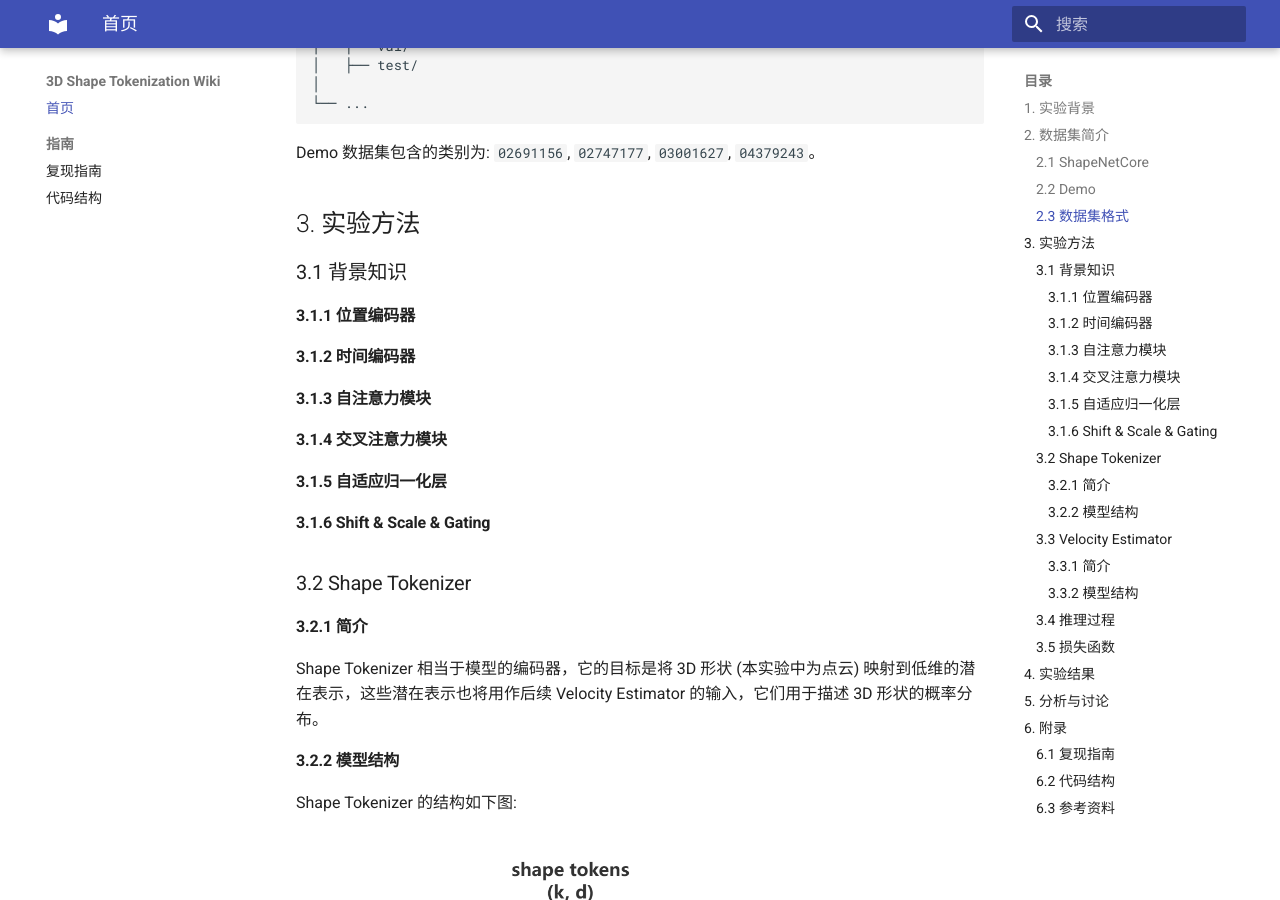
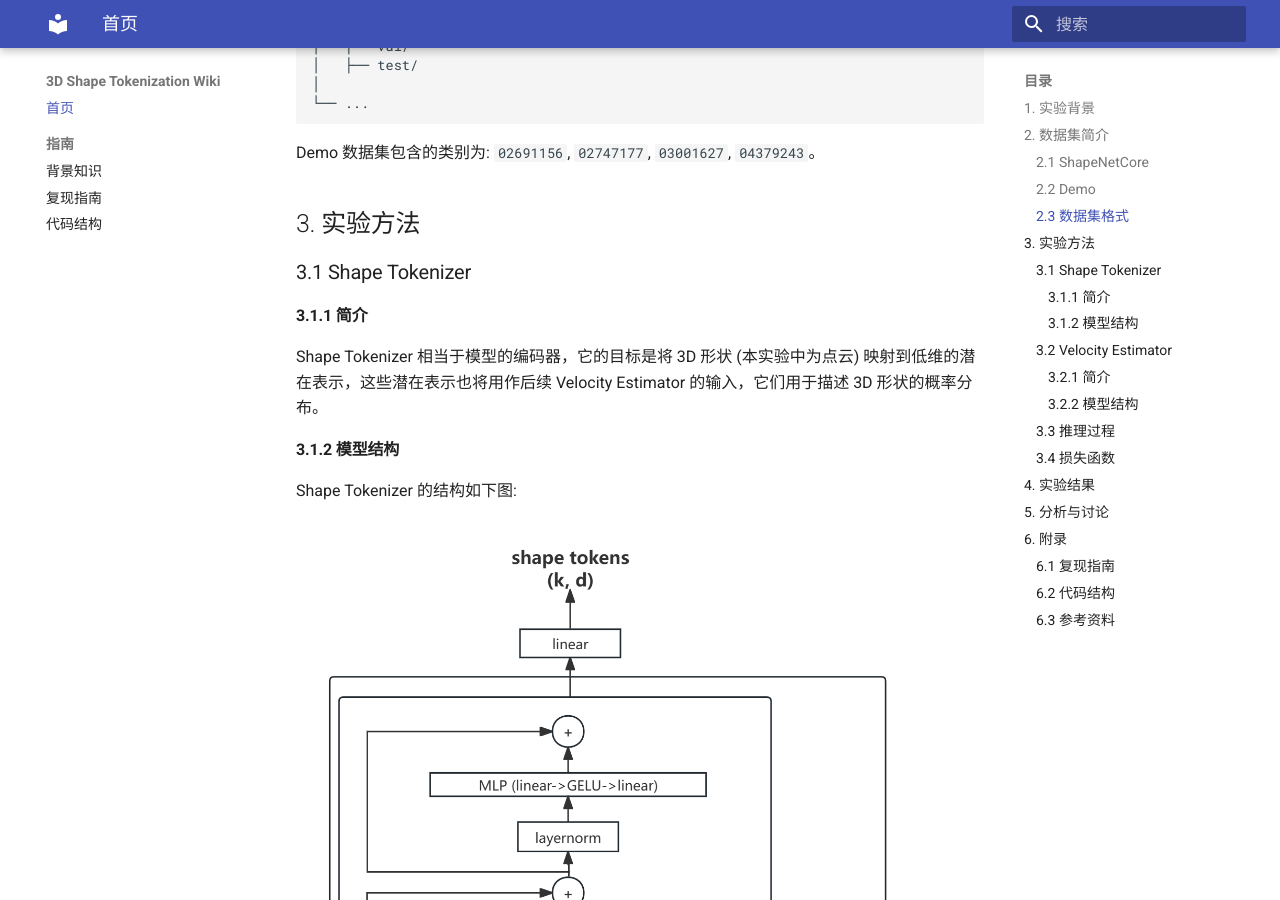
Before and after one commit to Sy-SU/3D-Shape-Tokenization, an MkDocs documentation site: the page built from docs/index.md, in a window 1280 px wide and 900 px high, scrolled down 1147 px. Built offline with MkDocs 1.6.1 and Material for MkDocs 9.7.7, drawn with Linux system fonts in a browser that asks for light colours; some of the changed text lies outside the part shown.

Commit message:
调整结构

```diff
--- /dev/null
+++ b/docs/bg.md
@@ -0,0 +1,13 @@
+# 背景知识
+
+## 位置编码器
+
+## 时间编码器
+
+## 自注意力模块
+
+## 交叉注意力模块
+
+## 自适应归一化层
+
+## Shift & Scale & Gating
--- a/docs/index.md
+++ b/docs/index.md
@@ -47,27 +47,13 @@ Demo 数据集包含的类别为: `02691156`, `02747177`, `03001627`, `04379243`
 
 ## 3. 实验方法
 
-### 3.1 背景知识
+### 3.1 Shape Tokenizer
 
-#### 3.1.1 位置编码器
-
-#### 3.1.2 时间编码器
-
-#### 3.1.3 自注意力模块
-
-#### 3.1.4 交叉注意力模块
-
-#### 3.1.5 自适应归一化层
-
-#### 3.1.6 Shift & Scale & Gating
-
-### 3.2 Shape Tokenizer
-
-#### 3.2.1 简介
+#### 3.1.1 简介
 
 Shape Tokenizer 相当于模型的编码器，它的目标是将 3D 形状 (本实验中为点云) 映射到低维的潜在表示，这些潜在表示也将用作后续 Velocity Estimator 的输入，它们用于描述 3D 形状的概率分布。
 
-#### 3.2.2 模型结构
+#### 3.1.2 模型结构
 
 Shape Tokenizer 的结构如下图:
 
@@ -77,13 +63,13 @@ Shape Tokenizer 将点云编码为 $k$ 个 $d$ 维的 Shape Token。在 Shape To
 
 初始状态下，我们随机生成 $k$ 个 $d_f$ 维的 Shape Token，同时通过位置编码器将输入点云中的 $n$ 个点编码为 $d'$ 维的向量。我们使用 Shape Tokens 作为交叉注意力模块中的查询，位置编码作为键值，从点云中提取全局几何特征。同时使用残差连接、归一化和 MLP 来增强训练的稳定性, 经过交叉注意力模块后, 我们得到 $k$ 个 $d_f$ 维的 Shape Token。接着我们采用 2 个堆叠的自注意力模块，建立 Token 之间的依赖关系. 我们选择重复上述模块 6 次以达到细化 Token 表示的目的。最终经过一个线性层，我们得到 $k$ 个 $d$ 维的 Shape Token。它将作为后续 Velocity Estimator 的输入。
 
-### 3.3 Velocity Estimator
+### 3.2 Velocity Estimator
 
-#### 3.3.1 简介
+#### 3.2.1 简介
 
 Velocity Estimator 是模型的解码器，它的目标是将 Shape Token 解码为 3D 形状的表面点云。Velocity Estimator 的输入为 Shape Token、经过位置编码的点以及经过位置编码的时间步。**这是因为 Velocity Estimator 本质上是在学习每个点随时间步的运动情况。**
 
-#### 3.3.2 模型结构
+#### 3.2.2 模型结构
 
 Velocity Estimator 的结构如下图:
 
@@ -95,9 +81,9 @@ Velocity Estimator 接收 Shape Tokenizer 编码的 $k$ 个 $d$ 维的 Shape Tok
 
 > **自适应归一化层的结构仍需继续确认。**
 
-### 3.4 推理过程
+### 3.3 推理过程
 
-### 3.5 损失函数
+### 3.4 损失函数
 
 ## 4. 实验结果
 
--- a/mkdocs.yml
+++ b/mkdocs.yml
@@ -16,6 +16,7 @@ theme:
 nav:
   - 首页: index.md
   - 指南:
+    - 背景知识: bg.md
     - 复现指南: guide.md
     - 代码结构: code.md
 markdown_extensions:
```
